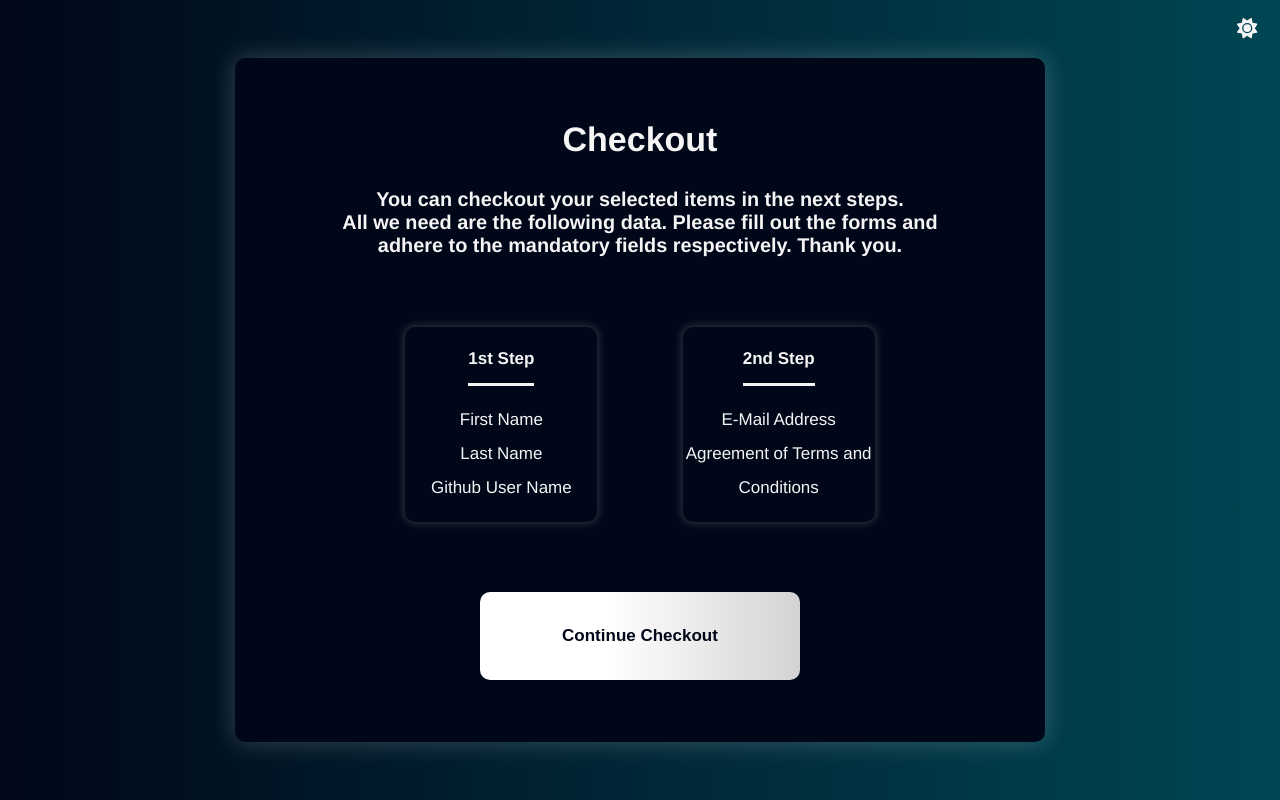
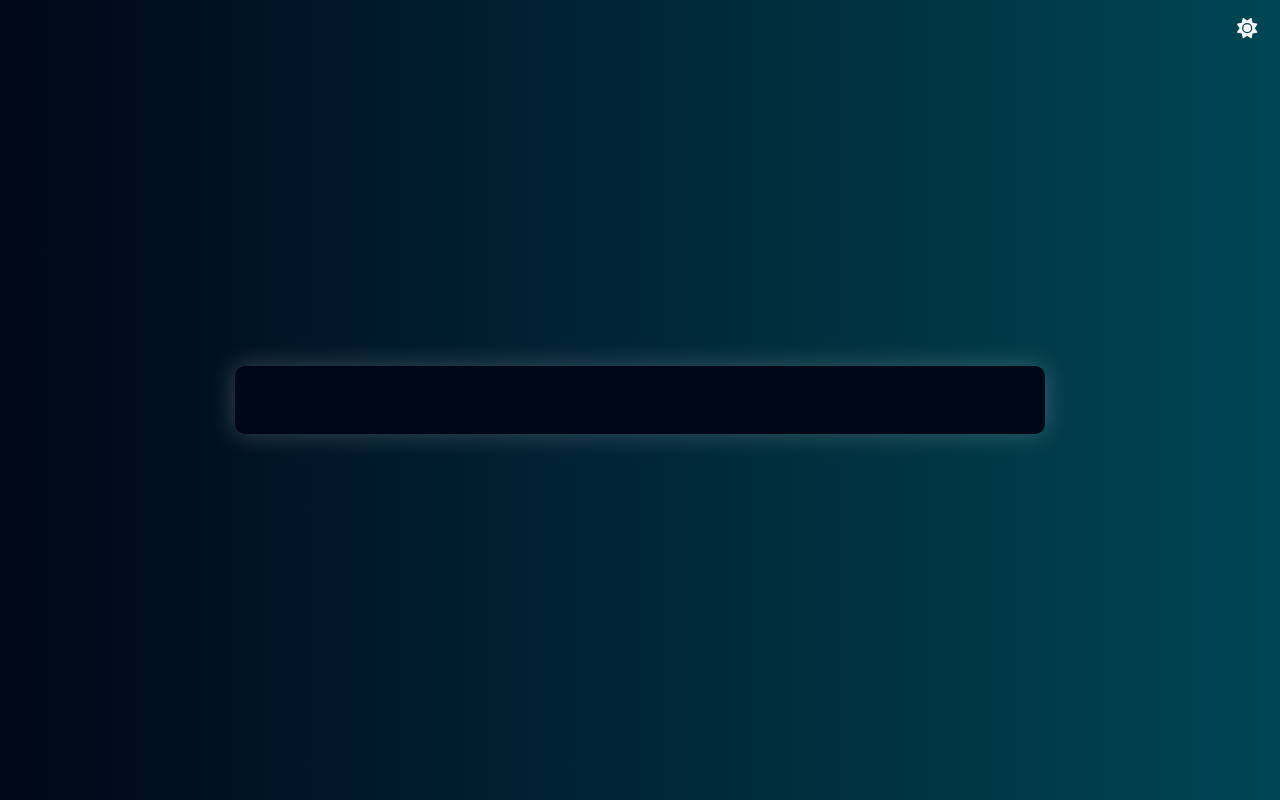
Before and after one commit to logycode/assignment-workflow, a Vue app: page /checkout-1 in a window 1280 px wide. Built offline with nearby package versions, Linux system fonts and the light colour scheme.

Commit message:
refactor intro slide to be a component

```diff
--- a/src/App.vue
+++ b/src/App.vue
@@ -13,39 +13,8 @@
       />
     </header>
     <main>
-      <section>
-        <h1>Checkout</h1>
-        <h3>
-          You can checkout your selected items in the next steps. <br />
-          All we need are the following data. Please fill out the forms and
-          adhere to the mandatory fields respectively. Thank you.
-        </h3>
-        <div class="steps">
-          <div class="step">
-            <h4>1st Step</h4>
-            <div></div>
-            <ul>
-              <li>First Name</li>
-              <li>Last Name</li>
-              <li>Github User Name</li>
-            </ul>
-          </div>
-          <div class="step">
-            <h4>2nd Step</h4>
-            <ul>
-              <li>E-Mail Address</li>
-              <li>Agreement of Terms and Conditions</li>
-            </ul>
-          </div>
-        </div>
-        <button class="checkout">Continue Checkout</button>
-      </section>
+      <router-view />
     </main>
-    <!-- <nav>
-      <router-link to="/">Home</router-link> |
-      <router-link to="/about">About</router-link>
-    </nav>
-    <router-view /> -->
   </div>
 </template>
 
@@ -118,56 +87,6 @@ main {
   justify-content: center;
   align-items: center;
 }
-main section {
-  width: 50%;
-  padding: 2rem 5rem;
-  background-color: var(--second-background);
-  border-radius: 10px;
-
-  // box-shadow parameters:
-  // offset-x | offset-y | blur-radius | spread-radius | color
-  box-shadow: 0px 0px 25px 1px var(--shadow-color);
-}
-.steps {
-  display: flex;
-  justify-content: space-evenly;
-  margin: 70px 0;
-}
-.step {
-  width: 30%;
-  background: var(--second-background);
-  box-shadow: 0px 0px 8px 1px var(--shadow-color);
-  border-radius: 10px;
-}
-.step h4 {
-  display: inline-block;
-  padding-bottom: 0.8rem;
-  margin-bottom: 0;
-  border-bottom: 3px solid var(--text-color);
-}
-.step ul {
-  padding: 0;
-}
-.step li {
-  list-style-type: none;
-  line-height: 2rem;
-}
-.checkout {
-  background-image: var(--inverted-background);
-  width: 50%;
-  padding: 2em;
-  margin-bottom: 28px;
-  border: none;
-  border-radius: 10px;
-  font-size: 1rem;
-  box-shadow: var(--shadow-color);
-  color: var(--inverted-text);
-  font-weight: bold;
-}
-.checkout:hover {
-  box-shadow: var(--third-background) 0 1px 30px;
-  transition-duration: 0.2s;
-}
 </style>
 <script>
 export default {
--- a/src/router/index.js
+++ b/src/router/index.js
@@ -1,9 +1,22 @@
 import Vue from "vue";
 import VueRouter from "vue-router";
+import IntroSlide from "@/views/IntroSlide.vue";
+import CheckoutStep1 from "@/views/CheckoutStep1.vue";
 
 Vue.use(VueRouter);
 
-const routes = [];
+const routes = [
+  {
+    path: "/",
+    name: "IntroSlide",
+    component: IntroSlide,
+  },
+  {
+    path: "/checkout-1",
+    name: "CheckoutStep1",
+    component: CheckoutStep1,
+  },
+];
 
 const router = new VueRouter({
   mode: "history",
--- /dev/null
+++ b/src/views/CheckoutStep1.vue
@@ -0,0 +1,38 @@
+<template>
+  <section></section>
+</template>
+
+<script>
+export default {
+  name: "CheckoutStep1",
+};
+</script>
+
+<style lang="scss" scoped>
+section {
+  width: 50%;
+  padding: 2rem 5rem;
+  background-color: var(--second-background);
+  border-radius: 10px;
+
+  // box-shadow parameters:
+  // offset-x | offset-y | blur-radius | spread-radius | color
+  box-shadow: 0px 0px 25px 1px var(--shadow-color);
+}
+.checkout {
+  background-image: var(--inverted-background);
+  width: 50%;
+  padding: 2em;
+  margin-bottom: 28px;
+  border: none;
+  border-radius: 10px;
+  font-size: 1rem;
+  box-shadow: var(--shadow-color);
+  color: var(--inverted-text);
+  font-weight: bold;
+}
+.checkout:hover {
+  box-shadow: var(--third-background) 0 1px 30px;
+  transition-duration: 0.2s;
+}
+</style>
--- /dev/null
+++ b/src/views/IntroSlide.vue
@@ -0,0 +1,95 @@
+<template>
+  <section>
+    <h1>Checkout</h1>
+    <h3>
+      You can checkout your selected items in the next steps. <br />
+      All we need are the following data. Please fill out the forms and adhere
+      to the mandatory fields respectively. Thank you.
+    </h3>
+    <div class="steps">
+      <div class="step">
+        <h4>1st Step</h4>
+        <div></div>
+        <ul>
+          <li>First Name</li>
+          <li>Last Name</li>
+          <li>Github User Name</li>
+        </ul>
+      </div>
+      <div class="step">
+        <h4>2nd Step</h4>
+        <ul>
+          <li>E-Mail Address</li>
+          <li>Agreement of Terms and Conditions</li>
+        </ul>
+      </div>
+    </div>
+    <!-- <nav>
+      <router-link to="/">Home</router-link> |
+      About</router-link>
+    </nav>
+     -->
+    <router-link to="/checkout-1">
+      <button class="checkout">Continue Checkout</button>
+    </router-link>
+  </section>
+</template>
+
+<script>
+export default {
+  name: "IntroSlide",
+};
+</script>
+
+<style lang="scss" scoped>
+section {
+  width: 50%;
+  padding: 2rem 5rem;
+  background-color: var(--second-background);
+  border-radius: 10px;
+
+  // box-shadow parameters:
+  // offset-x | offset-y | blur-radius | spread-radius | color
+  box-shadow: 0px 0px 25px 1px var(--shadow-color);
+}
+.steps {
+  display: flex;
+  justify-content: space-evenly;
+  margin: 70px 0;
+}
+.step {
+  width: 30%;
+  background: var(--second-background);
+  box-shadow: 0px 0px 8px 1px var(--shadow-color);
+  border-radius: 10px;
+}
+.step h4 {
+  display: inline-block;
+  padding-bottom: 0.8rem;
+  margin-bottom: 0;
+  border-bottom: 3px solid var(--text-color);
+}
+.step ul {
+  padding: 0;
+}
+.step li {
+  list-style-type: none;
+  line-height: 2rem;
+}
+.checkout {
+  background-image: var(--inverted-background);
+  width: 50%;
+  padding: 2em;
+  margin-bottom: 28px;
+  border: none;
+  border-radius: 10px;
+  font-size: 1rem;
+  box-shadow: var(--shadow-color);
+  color: var(--inverted-text);
+  font-weight: bold;
+}
+.checkout:hover {
+  box-shadow: var(--third-background) 0 1px 30px;
+  transition-duration: 0.2s;
+}
+</style>
```
